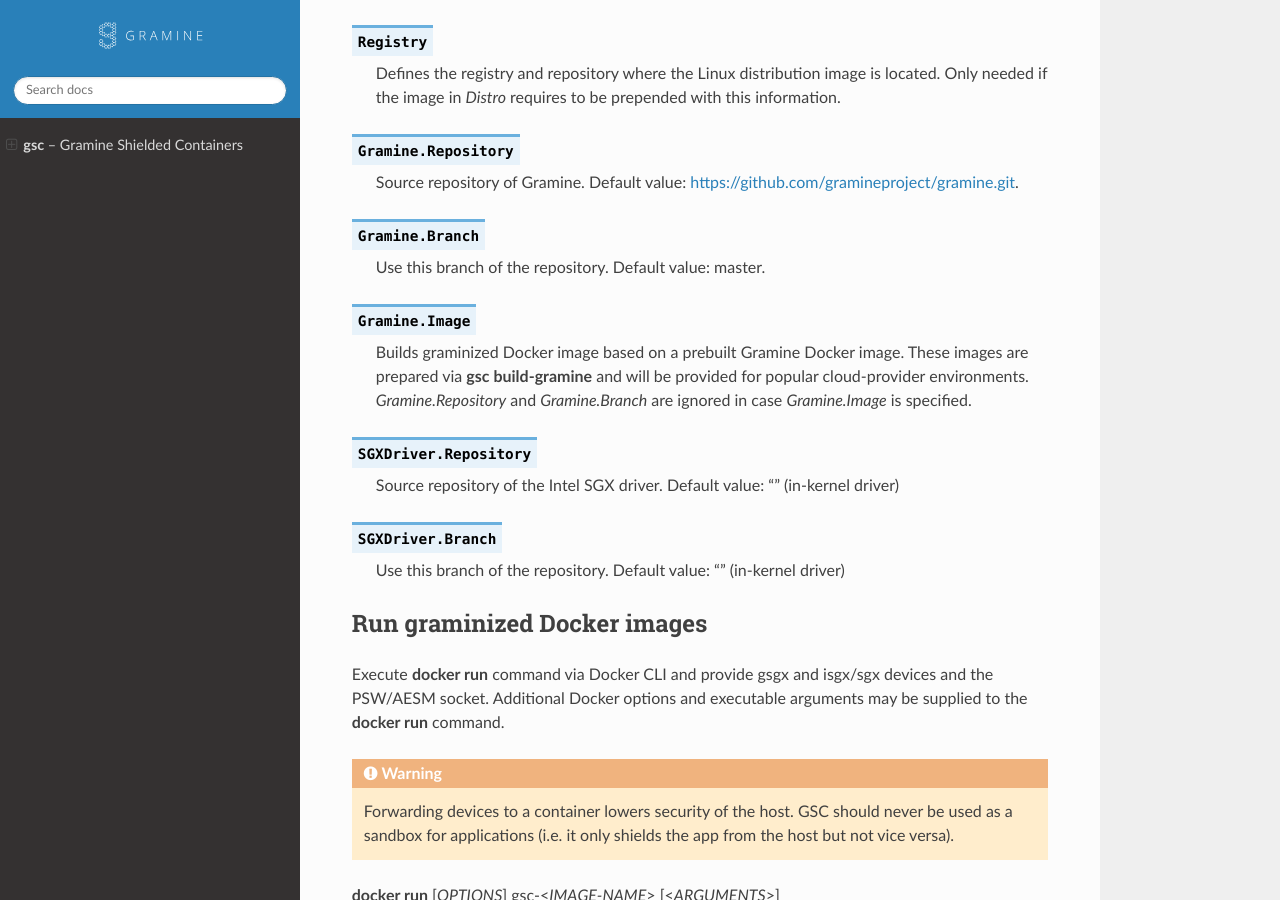
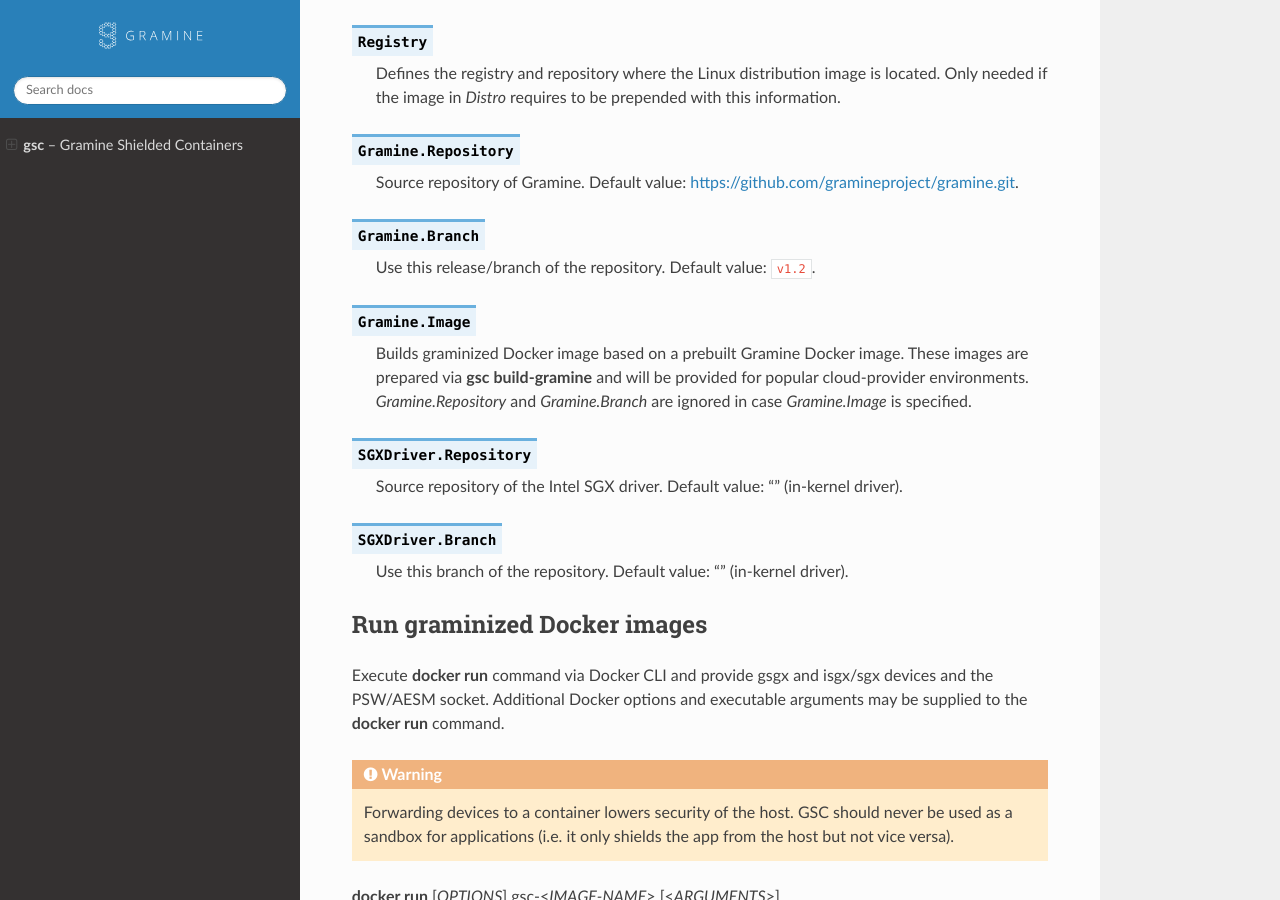
Before and after one commit to gramineproject/gsc, a Sphinx documentation site: the page built from Documentation/index.rst, in a window 1280 px wide and 900 px high, scrolled down 5715 px. Built offline with Sphinx 7.4.7 and the Read the Docs theme 2.0.0, drawn with Linux system fonts in a browser that asks for light colours; some of the changed text lies outside the part shown.

Commit message:
[Docs] Update stale links and fix typos
Signed-off-by: Dmitrii Kuvaiskii <dmitrii.kuvaiskii@intel.com>

```diff
--- a/Documentation/index.rst
+++ b/Documentation/index.rst
@@ -48,7 +48,7 @@
 ------------------
 
 To run with Intel SGX, please install the corresponding software stack as
-described in https://gramine.readthedocs.io/en/latest/building.html.
+described in https://gramine.readthedocs.io/en/stable/devel/building.html.
 
 Host configuration
 ------------------
@@ -312,7 +312,7 @@
 
 .. describe:: Gramine.Branch
 
-   Use this branch of the repository. Default value: master.
+   Use this release/branch of the repository. Default value: ``v1.2``.
 
 .. describe:: Gramine.Image
 
@@ -324,12 +324,12 @@
 .. describe:: SGXDriver.Repository
 
    Source repository of the Intel SGX driver. Default value: ""
-   (in-kernel driver)
+   (in-kernel driver).
 
 .. describe:: SGXDriver.Branch
 
    Use this branch of the repository. Default value: ""
-   (in-kernel driver)
+   (in-kernel driver).
 
 Run graminized Docker images
 =============================
@@ -388,7 +388,7 @@
    increases the attack surface of the Linux Kernel).
 
 #. Pass the custom seccomp profile
-   https://github.com/gramineproject/gramine/blob/master/Scripts/docker_seccomp.json.
+   https://github.com/gramineproject/gramine/blob/master/scripts/docker_seccomp.json.
 
    With this option, Docker containers restrict themselves to a rather narrow set
    of allowed system calls, keeping the attack surface of the Linux kernel small.
```
